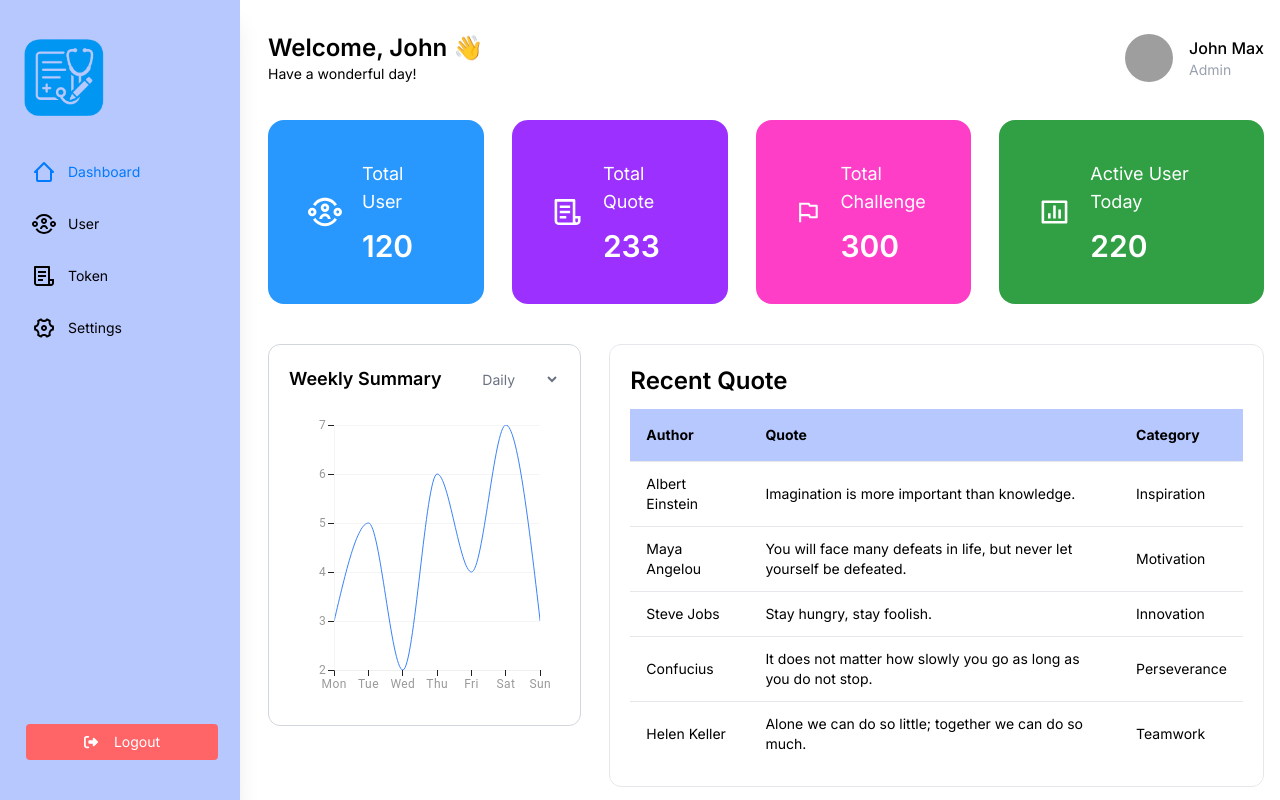
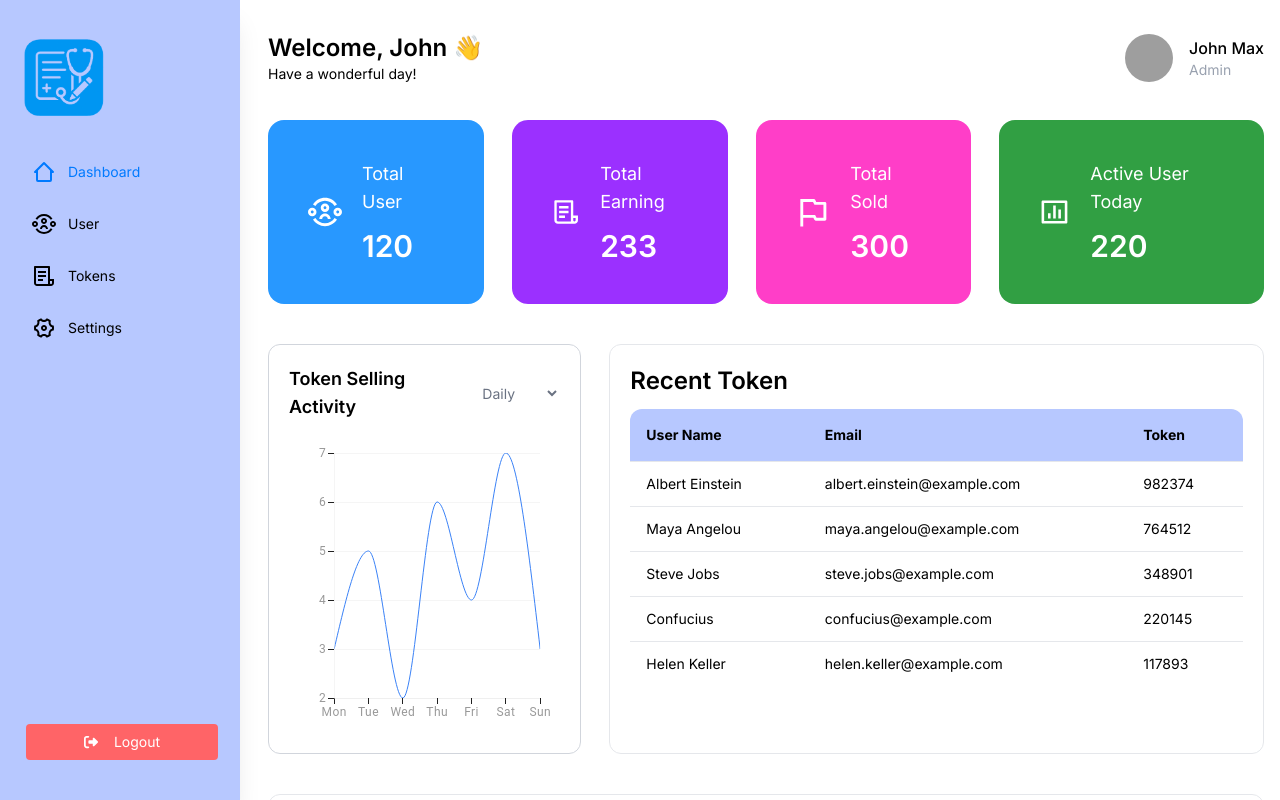
Before and after one commit to hasiburrahmanakash79/Ai-Medical-solution, a React (Vite) app: page / in a window 1280 px wide. Built offline with nearby package versions, Linux system fonts and the light colour scheme; grey boxes are pictures that could not be loaded.

Commit message:
Update dashboard components: rename titles, replace RecentQuote with RecentToken, and enhance user data structure

```diff
--- a/index.html
+++ b/index.html
@@ -4,7 +4,7 @@
     <meta charset="UTF-8" />
     <link rel="icon" type="image/svg+xml" href="/logo.png" />
     <meta name="viewport" content="width=device-width, initial-scale=1.0" />
-    <title>Reality Reset</title>
+    <title>Ai Medical Solution</title>
   </head>
   <body>
     <div id="root"></div>
--- a/src/Layouts/Dashboard.jsx
+++ b/src/Layouts/Dashboard.jsx
@@ -47,7 +47,7 @@ const Dashboard = () => {
       role: "admin",
     },
     {
-      title: "Token",
+      title: "Tokens",
       path: "/token",
       icon: iconMappings.Quote,
       role: "admin",
--- a/src/Pages/Dashboards/Home/DashboardCard.jsx
+++ b/src/Pages/Dashboards/Home/DashboardCard.jsx
@@ -18,7 +18,7 @@ const DashboardCard = () => {
           <div className="flex items-center justify-center gap-5">
             <RiFileList3Line className="text-4xl" />
             <div className="space-y-3">
-              <p className="text-lg">Total Quote</p>
+              <p className="text-lg">Total Earning</p>
               <h1 className="text-3xl font-semibold">233</h1>
             </div>
           </div>
@@ -27,7 +27,7 @@ const DashboardCard = () => {
           <div className="flex items-center justify-center gap-5">
             <RiFlagLine className="text-4xl" />
             <div className="space-y-3">
-              <p className="text-lg">Total Challenge</p>
+              <p className="text-lg">Total Sold</p>
               <h1 className="text-3xl font-semibold">300</h1>
             </div>
           </div>
--- a/src/Pages/Dashboards/Home/Home.jsx
+++ b/src/Pages/Dashboards/Home/Home.jsx
@@ -1,7 +1,7 @@
 import DashboardCard from './DashboardCard';
-import RecentQuote from './RecentQuote';
 import RecentUser from './RecentUser';
 import WeeklyActivity from './WeeklyActivity';
+import RecentToken from './RecentToken';
 
 const Home = () => {
     return (
@@ -12,7 +12,7 @@ const Home = () => {
                     <WeeklyActivity/>
                 </div>
                 <div className='col-span-2'>
-                    <RecentQuote/>
+                    <RecentToken/>
                 </div>
             </div>
             <RecentUser/>
--- a/src/Pages/Dashboards/Home/RecentQuote.jsx
+++ /dev/null
@@ -1,68 +0,0 @@
-// import React from "react";
-
-import { Link } from "react-router-dom";
-
-const RecentQuote = () => {
-  const quotes = [
-    {
-      id: 1,
-      author: "Albert Einstein",
-      quote: "Imagination is more important than knowledge.",
-      category: "Inspiration",
-    },
-    {
-      id: 2,
-      author: "Maya Angelou",
-      quote:
-        "You will face many defeats in life, but never let yourself be defeated.",
-      category: "Motivation",
-    },
-    {
-      id: 3,
-      author: "Steve Jobs",
-      quote: "Stay hungry, stay foolish.",
-      category: "Innovation",
-    },
-    {
-      id: 4,
-      author: "Confucius",
-      quote: "It does not matter how slowly you go as long as you do not stop.",
-      category: "Perseverance",
-    },
-    {
-      id: 5,
-      author: "Helen Keller",
-      quote: "Alone we can do so little; together we can do so much.",
-      category: "Teamwork",
-    },
-  ];
-
-  return (
-    <div className="overflow-x-auto border h-full border-gray-200 rounded-xl p-5">
-      <h2 className="text-2xl font-semibold mb-3">Recent Quote</h2>
-
-      <table className="min-w-full text-left rounded-xl">
-        <thead>
-          <tr className="text-sm  bg-[#B7C8FF]">
-            <th className="p-4">Author</th>
-            <th className="p-4">Quote</th>
-            <th className="p-4">Category</th>
-          </tr>
-        </thead>
-        <tbody className="text-sm">
-          {quotes.map((quote) => (
-            <tr key={quote?.id} className="border-t border-gray-200">
-              <td className="py-3 px-4 text-left hover:text-blue-500 hover:underline">
-                <Link to={`/author/${quote?._id}`}>{quote?.author}</Link>
-              </td>
-              <td className="py-3 px-4">{quote?.quote}</td>
-              <td className="py-3 px-4">{quote?.category}</td>
-            </tr>
-          ))}
-        </tbody>
-      </table>
-    </div>
-  );
-};
-
-export default RecentQuote;
--- /dev/null
+++ b/src/Pages/Dashboards/Home/RecentToken.jsx
@@ -0,0 +1,66 @@
+import { Link } from "react-router-dom";
+
+const RecentToken = () => {
+  const tokens = [
+  {
+    id: 1,
+    username: "Albert Einstein",
+    email: "albert.einstein@example.com",
+    token: "982374",
+  },
+  {
+    id: 2,
+    username: "Maya Angelou",
+    email: "maya.angelou@example.com",
+    token: "764512",
+  },
+  {
+    id: 3,
+    username: "Steve Jobs",
+    email: "steve.jobs@example.com",
+    token: "348901",
+  },
+  {
+    id: 4,
+    username: "Confucius",
+    email: "confucius@example.com",
+    token: "220145",
+  },
+  {
+    id: 5,
+    username: "Helen Keller",
+    email: "helen.keller@example.com",
+    token: "117893",
+  },
+];
+
+
+  return (
+    <div className="overflow-x-auto border h-full border-gray-200 rounded-xl p-5">
+      <h2 className="text-2xl font-semibold mb-3">Recent Token</h2>
+
+      <table className="min-w-full rounded-xl text-left overflow-hidden">
+        <thead className="">
+          <tr className="text-sm  bg-[#B7C8FF]">
+            <th className="p-4">User Name</th>
+            <th className="p-4">Email</th>
+            <th className="p-4">Token</th>
+          </tr>
+        </thead>
+        <tbody className="text-sm">
+          {tokens.map((token) => (
+            <tr key={token?.id} className="border-t border-gray-200">
+              <td className="py-3 px-4 text-left hover:text-blue-500 hover:underline">
+                <Link to={`/author/${token?._id}`}>{token?.username}</Link>
+              </td>
+              <td className="py-3 px-4">{token?.email}</td>
+              <td className="py-3 px-4">{token?.token}</td>
+            </tr>
+          ))}
+        </tbody>
+      </table>
+    </div>
+  );
+};
+
+export default RecentToken;
--- a/src/Pages/Dashboards/Home/RecentUser.jsx
+++ b/src/Pages/Dashboards/Home/RecentUser.jsx
@@ -61,7 +61,7 @@ const RecentUser = () => {
   return (
     <div className="overflow-x-auto border border-gray-200 rounded-xl p-5">
       <h2 className="text-2xl font-semibold mb-5">Recent User</h2>
-      <table className="min-w-full rounded-xl text-center">
+      <table className="min-w-full rounded-xl text-center overflow-hidden">
         <thead>
           <tr className="text-sm  bg-[#B7C8FF]">
             <th className="p-4 text-left">User Name</th>
--- a/src/Pages/Dashboards/Home/WeeklyActivity.jsx
+++ b/src/Pages/Dashboards/Home/WeeklyActivity.jsx
@@ -51,7 +51,7 @@ const WeeklyActivity = () => {
 return (
     <div className="border border-gray-300 p-5 rounded-xl">
         <div className="pb-3 flex items-center justify-between">
-            <h4 className="font-semibold text-lg">Weekly Summary</h4>
+            <h4 className="font-semibold text-lg">Token Selling Activity</h4>
             <select
                 className="text-sm px-2 py-1 rounded-md outline-none text-gray-500"
                 value={selectedRange}
--- a/src/Pages/Dashboards/Users/Users.jsx
+++ b/src/Pages/Dashboards/Users/Users.jsx
@@ -11,6 +11,8 @@ const users = [
     phone: "123-456-7890",
     dob: "1990-01-01",
     role: "User",
+    country: "USA",
+    specialty: "Frontend Development",
   },
   {
     id: 2,
@@ -19,6 +21,8 @@ const users = [
     phone: "234-567-8901",
     dob: "1992-02-02",
     role: "Admin",
+    country: "Canada",
+    specialty: "Project Management",
   },
   {
     id: 3,
@@ -27,6 +31,8 @@ const users = [
     phone: "345-678-9012",
     dob: "1988-03-03",
     role: "User",
+    country: "UK",
+    specialty: "Backend Development",
   },
   {
     id: 4,
@@ -35,6 +41,8 @@ const users = [
     phone: "456-789-0123",
     dob: "1995-04-04",
     role: "User",
+    country: "Australia",
+    specialty: "UI/UX Design",
   },
   {
     id: 5,
@@ -43,6 +51,8 @@ const users = [
     phone: "567-890-1234",
     dob: "1991-05-05",
     role: "Moderator",
+    country: "Germany",
+    specialty: "Security Analysis",
   },
   {
     id: 6,
@@ -51,6 +61,8 @@ const users = [
     phone: "678-901-2345",
     dob: "1993-06-06",
     role: "User",
+    country: "France",
+    specialty: "Data Science",
   },
   {
     id: 7,
@@ -59,6 +71,8 @@ const users = [
     phone: "789-012-3456",
     dob: "1989-07-07",
     role: "User",
+    country: "Singapore",
+    specialty: "Cloud Engineering",
   },
   {
     id: 8,
@@ -67,6 +81,8 @@ const users = [
     phone: "890-123-4567",
     dob: "1994-08-08",
     role: "User",
+    country: "India",
+    specialty: "Mobile App Development",
   },
   {
     id: 9,
@@ -75,9 +91,9 @@ const users = [
     phone: "901-234-5678",
     dob: "1990-09-09",
     role: "Admin",
+    country: "Spain",
+    specialty: "DevOps",
   },
-
-  // ... rest of the users
 ];
 
 const Users = () => {
@@ -100,20 +116,25 @@ const Users = () => {
   return (
     <div className="overflow-x-auto">
       <div className="flex items-center gap-3 mb-6">
-        <button className="text-2xl cursor-pointer" onClick={() => navigate(-1)}>
+        <button
+          className="text-2xl cursor-pointer"
+          onClick={() => navigate(-1)}
+        >
           <RiArrowLeftLine />
         </button>
         <h1 className="text-2xl font-semibold">All Users</h1>
       </div>
       <div className="border border-gray-200 rounded-xl p-5">
-        <table className="min-w-full rounded-xl text-center">
+        <table className="min-w-full rounded-xl text-center overflow-hidden">
           <thead>
-            <tr className="text-sm  bg-[#B7C8FF] ">
-              <th className="p-4 text-left">User Name</th>
+            <tr className="text-sm bg-[#B7C8FF]">
+              <th className="p-4 text-left rounded-tl-xl">User Name</th>
               <th className="p-4">Email</th>
               <th className="p-4">Number</th>
               <th className="p-4">Date of Birth</th>
-              <th className="p-4">Action</th>
+              <th className="p-4">Specialty</th>
+              <th className="p-4">Country</th>
+              <th className="p-4 rounded-tr-xl">Action</th>
             </tr>
           </thead>
           <tbody className="text-sm text-center">
@@ -123,6 +144,8 @@ const Users = () => {
                 <td className="py-4 px-4">{user.email}</td>
                 <td className="py-3 px-4">0{user.phone}</td>
                 <td className="py-3 px-4">{user.dob}</td>
+                <td className="py-3 px-4">{user.specialty}</td>
+                <td className="py-3 px-4">{user.country}</td>
                 <td className="py-4 px-4 flex justify-center text-xl">
                   <button onClick={() => handleDeleteClick(user)}>
                     <RiDeleteBin5Line className="text-red-500 hover:text-red-700 transition" />
@@ -144,9 +167,7 @@ const Users = () => {
           <div className="space-y-4 text-center">
             <p className="text-lg">
               Are you sure you want to delete{" "}
-              <span className="text-primary-gradient">
-                {userToDelete.name}
-              </span>
+              <span className="text-primary-gradient">{userToDelete.name}</span>
               ?
             </p>
             <div className="flex justify-center gap-4 mt-4">
@@ -156,10 +177,7 @@ const Users = () => {
               >
                 Cancel
               </button>
-              <button
-                onClick={confirmDelete}
-                className="btn-primary"
-              >
+              <button onClick={confirmDelete} className="btn-primary">
                 Confirm
               </button>
             </div>
```
